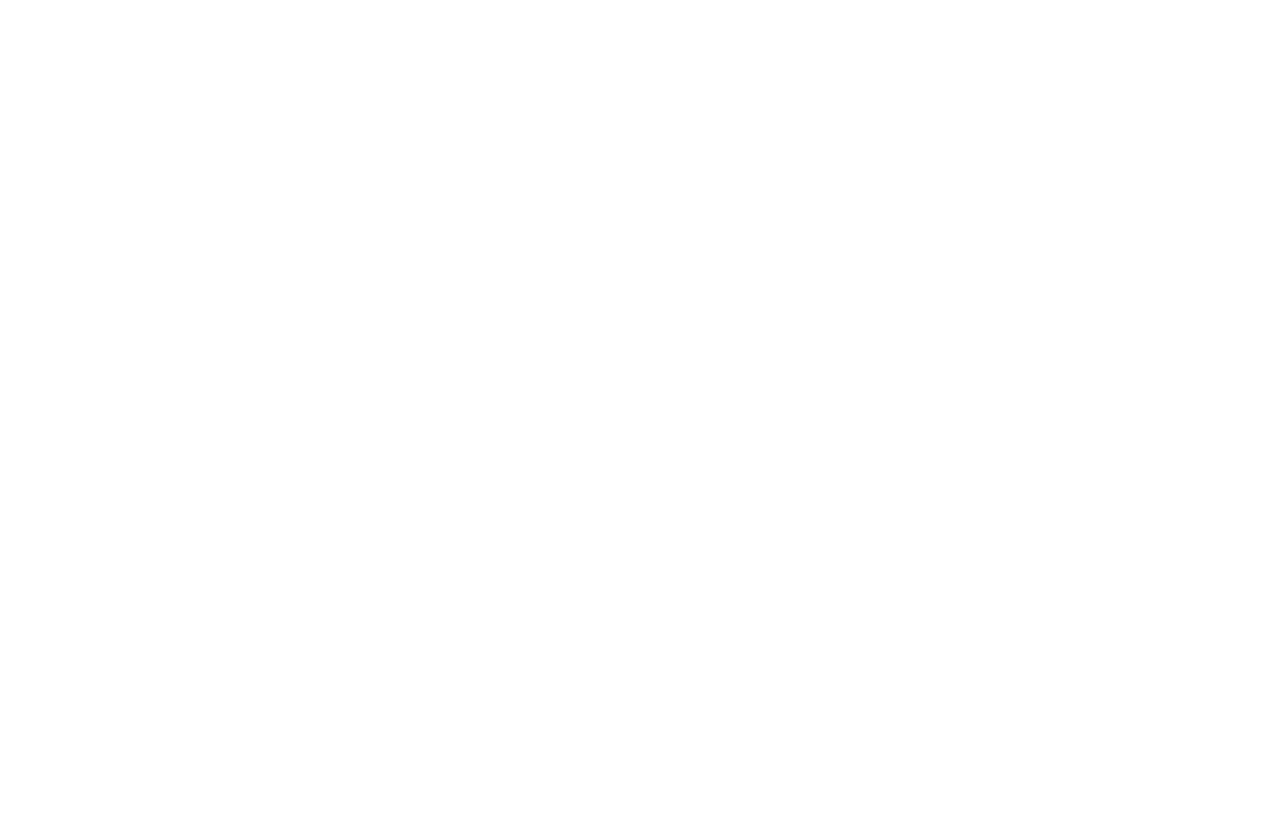
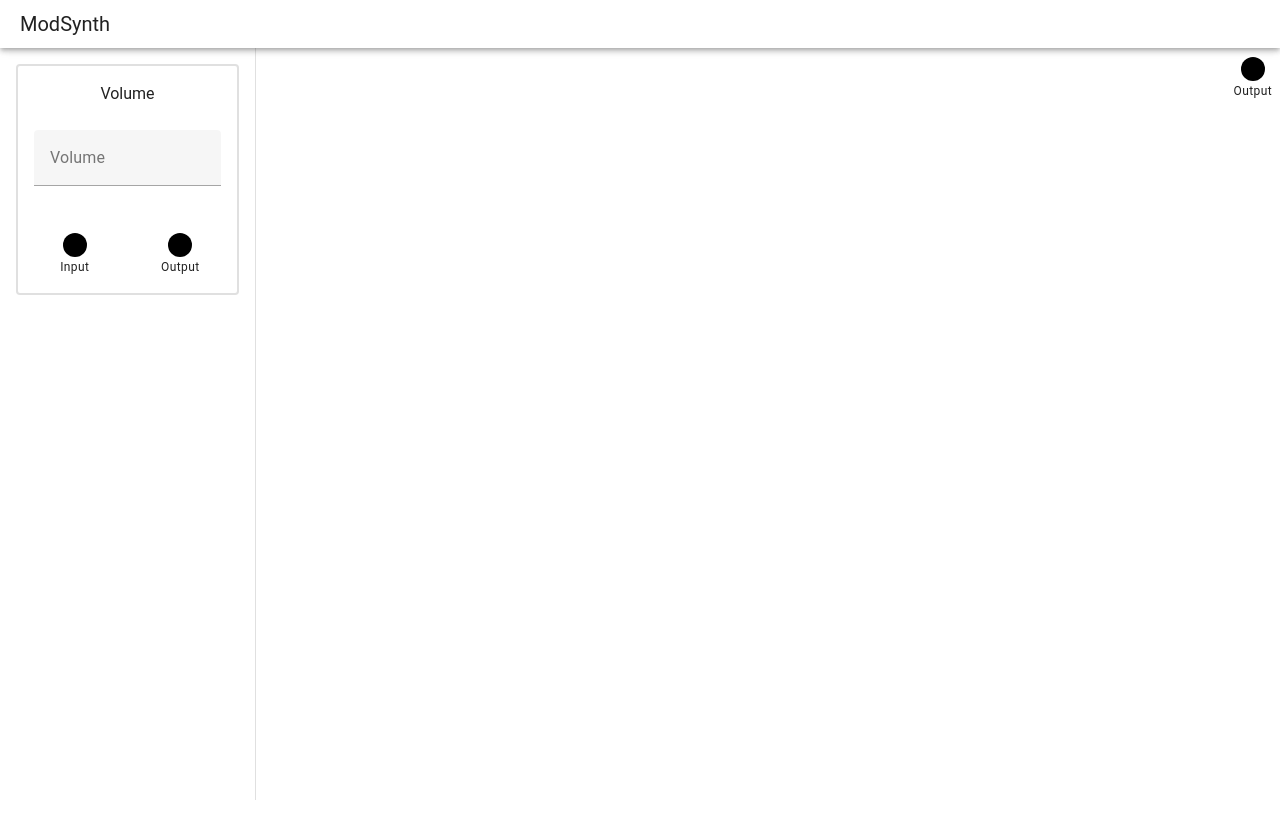
Before and after one commit to yuu528/ModSynth, a Vue app: page / in a window 1280 px wide. Shown: the top 838 px of the page. Before the commit the page ends 800 px from the top, so only its background shows below. Built offline with nearby package versions, Linux system fonts and the light colour scheme.

Commit message:
Add module dragging feature

```diff
--- a/src/renderer/App.vue
+++ b/src/renderer/App.vue
@@ -1,4 +1,183 @@
 <template>
-  <div>
-  </div>
+  <v-layout>
+    <v-app-bar density="compact">
+      <v-app-bar-title>ModSynth</v-app-bar-title>
+    </v-app-bar>
+
+    <v-navigation-drawer
+      permanent
+      @dragover="baseDragOver"
+      @drop="baseDrop"
+    >
+      <v-container
+      >
+        <v-row>
+          <v-col v-for="(module, id) in modules" :key="id">
+            <v-sheet>
+              <Module
+                draggable="true"
+                :data-id="id"
+                :name="module.name"
+                :controls="module.controls"
+                :jacks="module.jacks"
+                @dragstart="baseDragStart"
+              />
+            </v-sheet>
+          </v-col>
+        </v-row>
+      </v-container>
+    </v-navigation-drawer>
+
+    <v-main class="d-flex ma-2 h-100">
+      <v-sheet
+        class="flex-grow-1 h-screen"
+        @dragover="dragOver"
+        @drop="drop"
+      >
+        <Module
+          v-for="(module, idx) in enabledModules"
+          draggable="true"
+          :key="idx"
+          :data-id="module.id"
+          :data-idx="idx"
+          :name="module.name"
+          :controls="module.controls"
+          :jacks="module.jacks"
+          :style="{
+            position: 'absolute',
+            left: module.pos.x + 'px',
+            top: module.pos.y + 'px'
+          }"
+          @dragstart="dragStart"
+        />
+      </v-sheet>
+      <v-sheet class="flex-shrink-1">
+        <Jack name="Output" />
+      </v-sheet>
+    </v-main>
+  </v-layout>
 </template>
+
+<script setup lang="ts">
+import { reactive } from 'vue'
+
+import Jack from './components/Jack.vue'
+import Module from './components/Module.vue'
+
+const modules = {
+  volume: {
+    name: 'Volume',
+    controls: [
+      {
+        name: 'Volume',
+        min: 0,
+        max: 100,
+        value: 50
+      }
+    ],
+    jacks: [
+      {
+        name: 'Input'
+      },
+      {
+        name: 'Output'
+      }
+    ]
+  }
+}
+
+const mimes = {
+  moduleId: 'application/msmodule.id',
+  moduleType: 'application/msmodule.type',
+  moduleIdx: 'application/msmodule.idx',
+  moduleDragOffsetX: 'application/msmodule.dox',
+  moduleDragOffsetY: 'application/msmodule.doy'
+}
+
+const types = {
+  base: 'base',
+  enabled: 'enabled'
+}
+
+let enabledModules = reactive([])
+
+function baseDragStart(event) {
+  event.dataTransfer.setData(mimes.moduleId, event.target.dataset.id)
+  event.dataTransfer.setData(mimes.moduleType, types.base)
+  event.dataTransfer.setData(
+    mimes.moduleDragOffsetX,
+    event.clientX - event.target.getBoundingClientRect().left
+  )
+  event.dataTransfer.setData(
+    mimes.moduleDragOffsetY,
+    event.clientY - event.target.getBoundingClientRect().top
+  )
+}
+
+function baseDragOver(event) {
+  if(event.dataTransfer.types.includes(mimes.moduleType)) {
+    event.preventDefault()
+  }
+}
+
+function baseDrop(event) {
+  if(event.dataTransfer.types.includes(mimes.moduleType)) {
+    if(event.dataTransfer.getData(mimes.moduleType) == types.enabled) {
+      const idx = event.dataTransfer.getData(mimes.moduleIdx)
+      enabledModules.splice(idx, 1)
+    }
+  }
+}
+
+function dragStart(event) {
+  event.dataTransfer.setData(mimes.moduleType, types.enabled)
+  event.dataTransfer.setData(mimes.moduleIdx, event.target.dataset.idx)
+  event.dataTransfer.setData(
+    mimes.moduleDragOffsetX,
+    event.clientX - event.target.getBoundingClientRect().left
+  )
+  event.dataTransfer.setData(
+    mimes.moduleDragOffsetY,
+    event.clientY - event.target.getBoundingClientRect().top
+  )
+}
+
+function dragOver(event) {
+  if(event.dataTransfer.types.includes(mimes.moduleType)) {
+    event.preventDefault()
+  }
+}
+
+function drop(event) {
+  if(event.dataTransfer.types.includes(mimes.moduleType)) {
+    const offsetX = event.dataTransfer.getData(mimes.moduleDragOffsetX)
+    const offsetY = event.dataTransfer.getData(mimes.moduleDragOffsetY)
+
+    switch(event.dataTransfer.getData(mimes.moduleType)) {
+      case types.base:
+        const id = event.dataTransfer.getData(mimes.moduleId)
+
+        let module = structuredClone(modules[id])
+
+        module.id = id
+        module.pos = {
+          x: event.clientX - offsetX,
+          y: event.clientY - offsetY
+        }
+
+        enabledModules.push(module)
+        console.log(enabledModules)
+        break
+
+      case types.enabled:
+        const idx = event.dataTransfer.getData(mimes.moduleIdx)
+
+        enabledModules[idx].pos = {
+          x: event.clientX - offsetX,
+          y: event.clientY - offsetY
+        }
+        break
+    }
+  }
+}
+</script>
--- /dev/null
+++ b/src/renderer/components/Jack.vue
@@ -0,0 +1,18 @@
+<template>
+  <div class="text-center">
+    <v-avatar color="black" size="x-small">
+    </v-avatar>
+
+    <div class="text-caption">
+      {{ props.name }}
+    </div>
+  </div>
+</template>
+
+<script setup lang="ts">
+const props = defineProps([
+  'name',
+  'dragOverFn',
+  'dropFn'
+])
+</script>
--- /dev/null
+++ b/src/renderer/components/Module.vue
@@ -0,0 +1,38 @@
+<template>
+  <v-sheet class="rounded" border="md">
+    <v-container>
+      <v-row>
+        <v-col class="text-center">
+          {{ props.name }}
+        </v-col>
+      </v-row>
+      <v-row>
+        <v-col v-for="control in props.controls" :key="control.name">
+          <v-text-field
+            type="number"
+            :v-model="control.value"
+            :label="control.name"
+            :min="control.min"
+            :max="control.max"
+          >
+          </v-text-field>
+        </v-col>
+      </v-row>
+      <v-row>
+        <v-col v-for="jack in props.jacks" :key="jack.name">
+          <Jack :name="jack.name" />
+        </v-col>
+      </v-row>
+    </v-container>
+  </v-sheet>
+</template>
+
+<script setup lang="ts">
+import Jack from './Jack.vue'
+
+const props = defineProps([
+  'name',
+  'controls',
+  'jacks'
+])
+</script>
```
